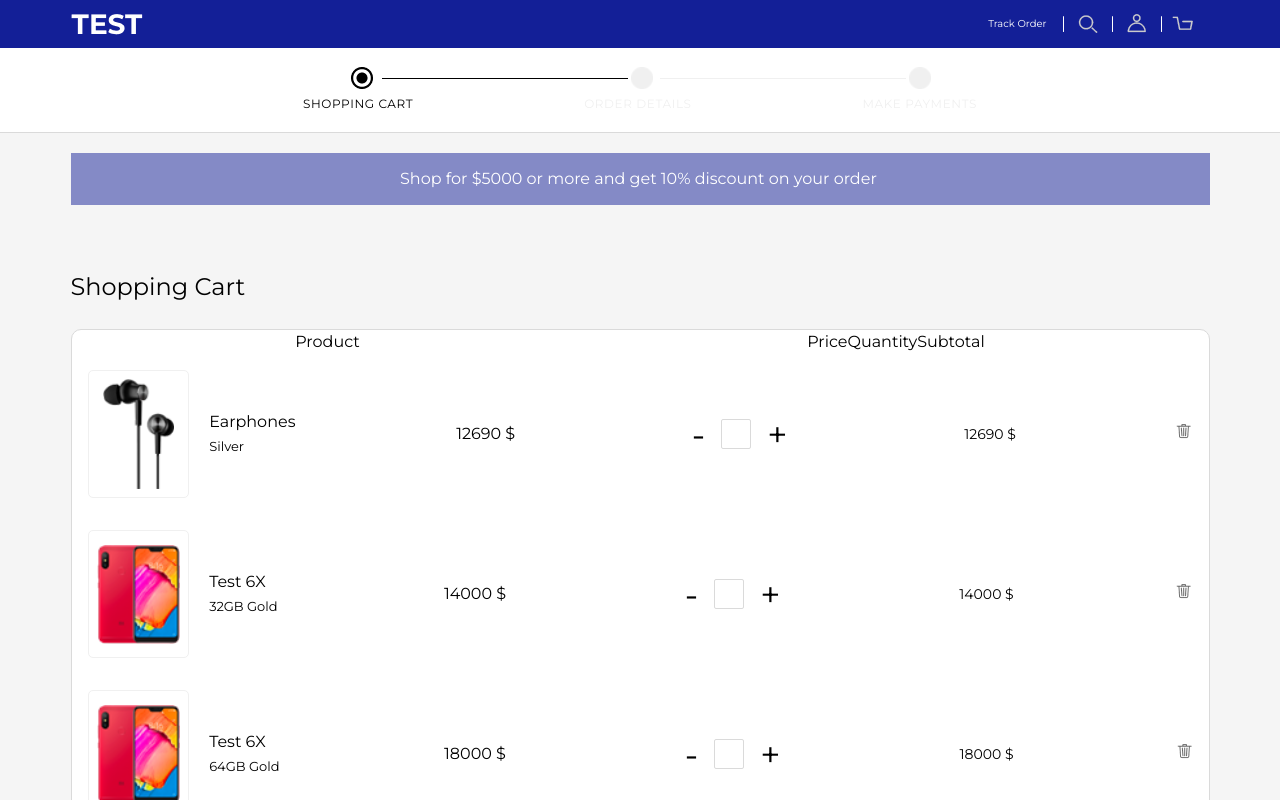
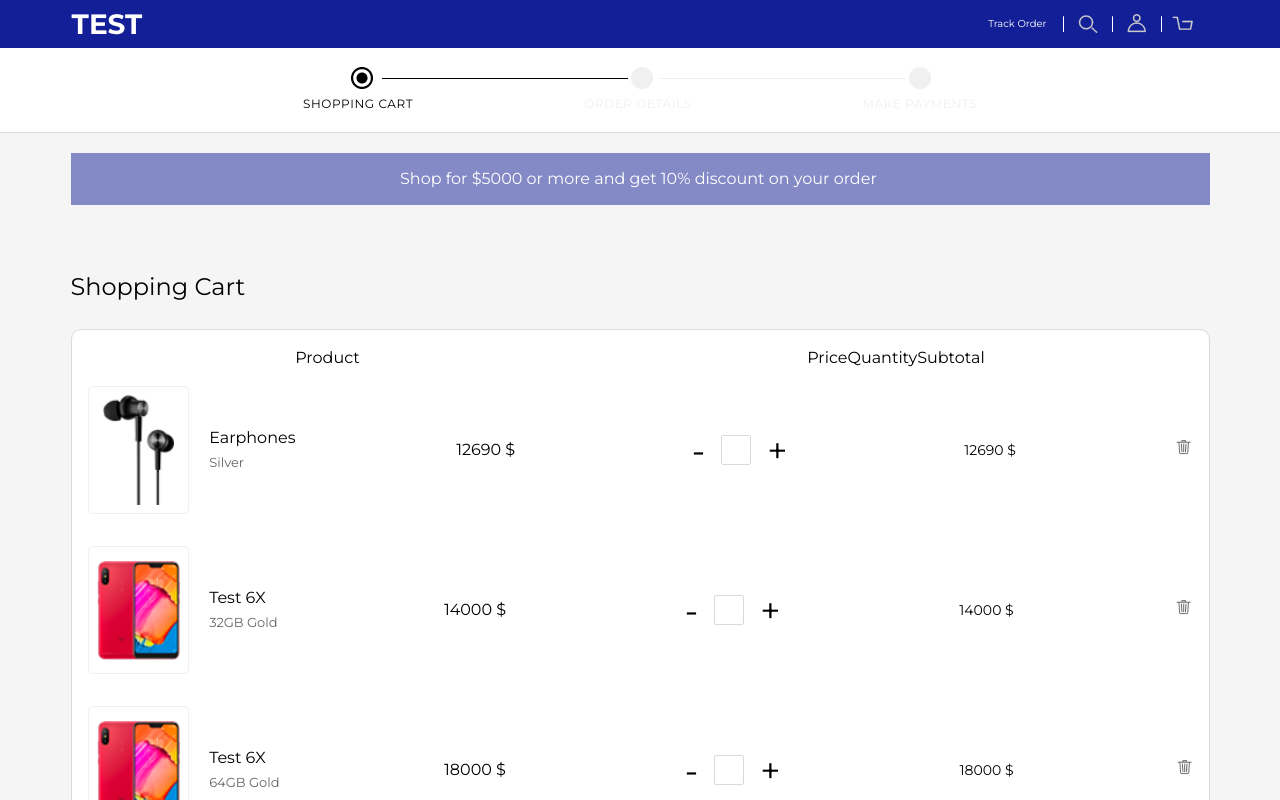
Before and after one commit to Hritvik-Mohan/codemonk-tech-assignment, a React (Vite) app: page / in a window 1280 px wide. Shown: the top 800 px of the page. Built offline with nearby package versions, Linux system fonts and the light colour scheme.

Commit message:
Update CSS

```diff
--- a/src/components/Cart/Cart.css
+++ b/src/components/Cart/Cart.css
@@ -9,6 +9,8 @@
 .cart-container {
     background-color: var(--clr-light);
     margin-top: 1.875rem;
+    padding-top: 1rem;
+    padding-bottom: 1rem;
     border: 1px solid var(--clr-light-grey);
     border-radius: 10px;
 }
--- a/src/components/Cart/CartItem/CartItem.css
+++ b/src/components/Cart/CartItem/CartItem.css
@@ -41,16 +41,19 @@
     /* overflow: hidden; */
     font-weight: 400;
     font-size: 13px;
+    color: var(--clr-greyish);
 }
 
 .cart-item__qty {
     font-weight: 500;
     font-size: 0.8125rem;
+    color: var(--clr-greyish-light);
 }
 
 .cart-item__subtotal {
     font-weight: 500;
     font-size: 0.875rem;
+    color: var(--clr-dark);
 }
 
 .cart-item__details {
--- a/src/index.css
+++ b/src/index.css
@@ -16,6 +16,8 @@
   --clr-accent-light: #848AC6;
   --clr-dark-grey: #212121;
   --clr-light-grey: #DADADA;
+  --clr-greyish: #666666;
+  --clr-greyish-light: #9A9A9A;
   --clr-dark: #000000;
   --clr-light: #F5F5F5;
   --clr-white: #FFFFFF;
```
